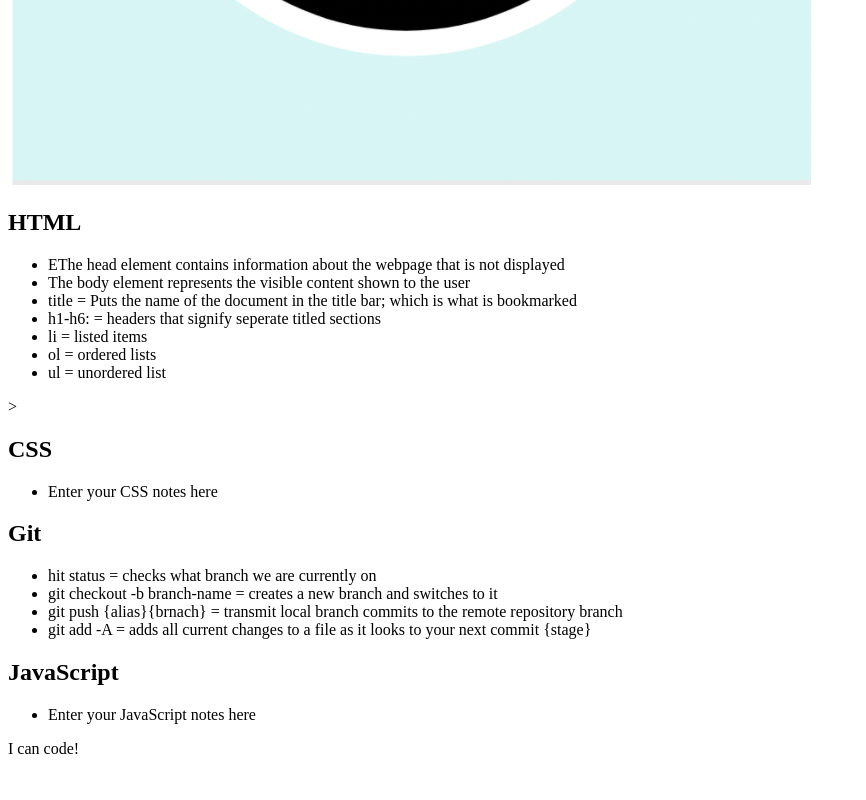
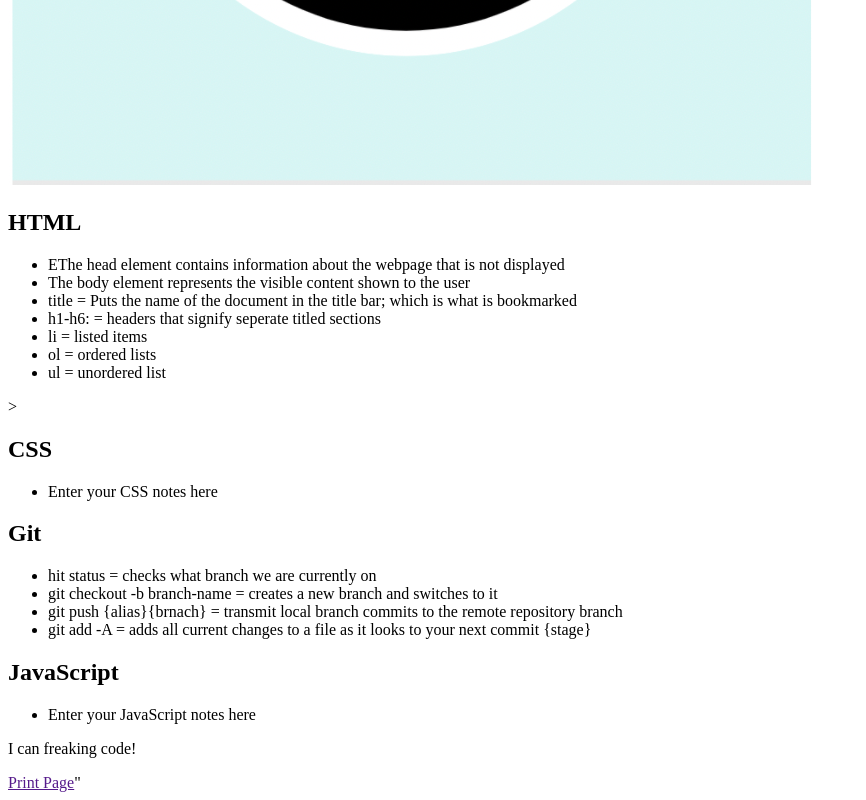
Before and after one commit to Brian12345-webdev/Prework-Study-Guide, a plain HTML site: page index.html in a window 1280 px wide. Shown: the part 671-1471 px from the top of the page, without its empty margins (0-866 px from the left). Before the commit the page ends 1445 px from the top, so only its background shows below. Drawn offline with Linux system fonts and the light colour scheme.

Commit message:
javascript print

```diff
--- a/index.html
+++ b/index.html
@@ -47,7 +47,8 @@
       </section>
     </main>
     <footer>
-      <p>I can code!</p>
+      <p>I can freaking code!</p>
+      <a href=""javascript:window.print();">Print Page</a>"
     </footer>
   </body>
 </html>
```
